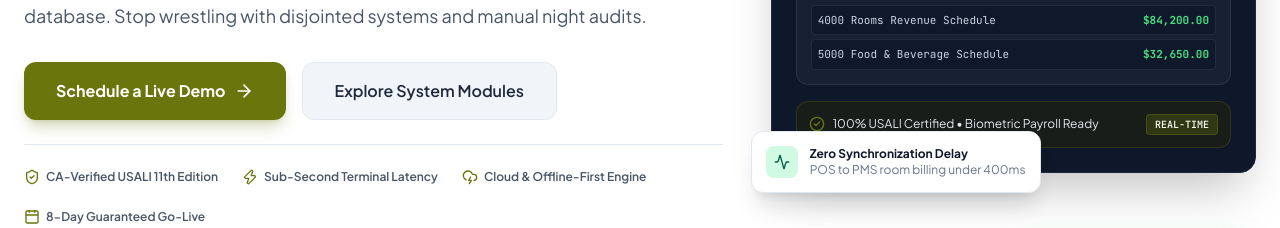
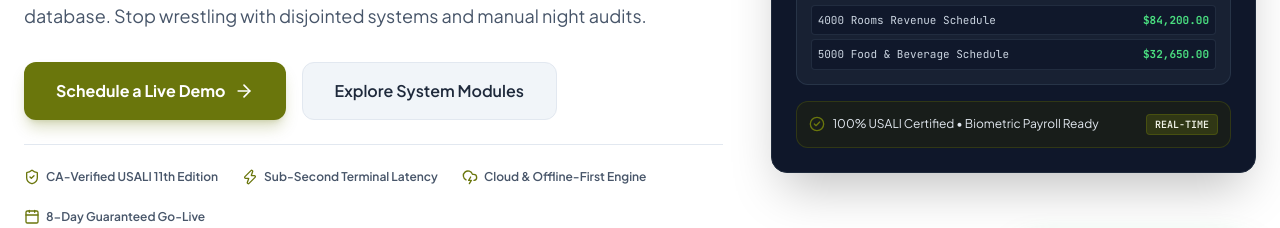
Before and after one commit to AHAmedTahmid/safari-new-web-re, a plain HTML site: page index.html in a window 1280 px wide. Shown: the part 477-705 px from the top of the page. Drawn offline with nearby package versions, Linux system fonts and the light colour scheme.

Commit message:
Remove awkward overlapping floating badge from hero console

```diff
--- a/index.html
+++ b/index.html
@@ -256,17 +256,6 @@
             <span class="text-[10px] font-mono text-safari-100 font-semibold uppercase bg-safari/30 px-2 py-0.5 rounded border border-safari/40">Real-Time</span>
           </div>
 
-        </div>
-
-        <!-- Floating Quick Hint Card -->
-        <div class="absolute -bottom-5 -left-5 bg-white p-3.5 rounded-xl shadow-xl border border-slate-200 hidden sm:flex items-center gap-3">
-          <div class="w-8 h-8 rounded-lg bg-emerald-100 text-emerald-800 flex items-center justify-center font-bold text-xs">
-            <i data-lucide="activity" class="w-4 h-4"></i>
-          </div>
-          <div class="text-xs">
-            <p class="font-bold text-slate-900">Zero Synchronization Delay</p>
-            <p class="text-slate-500">POS to PMS room billing under 400ms</p>
-          </div>
         </div>
 
       </div>
```
